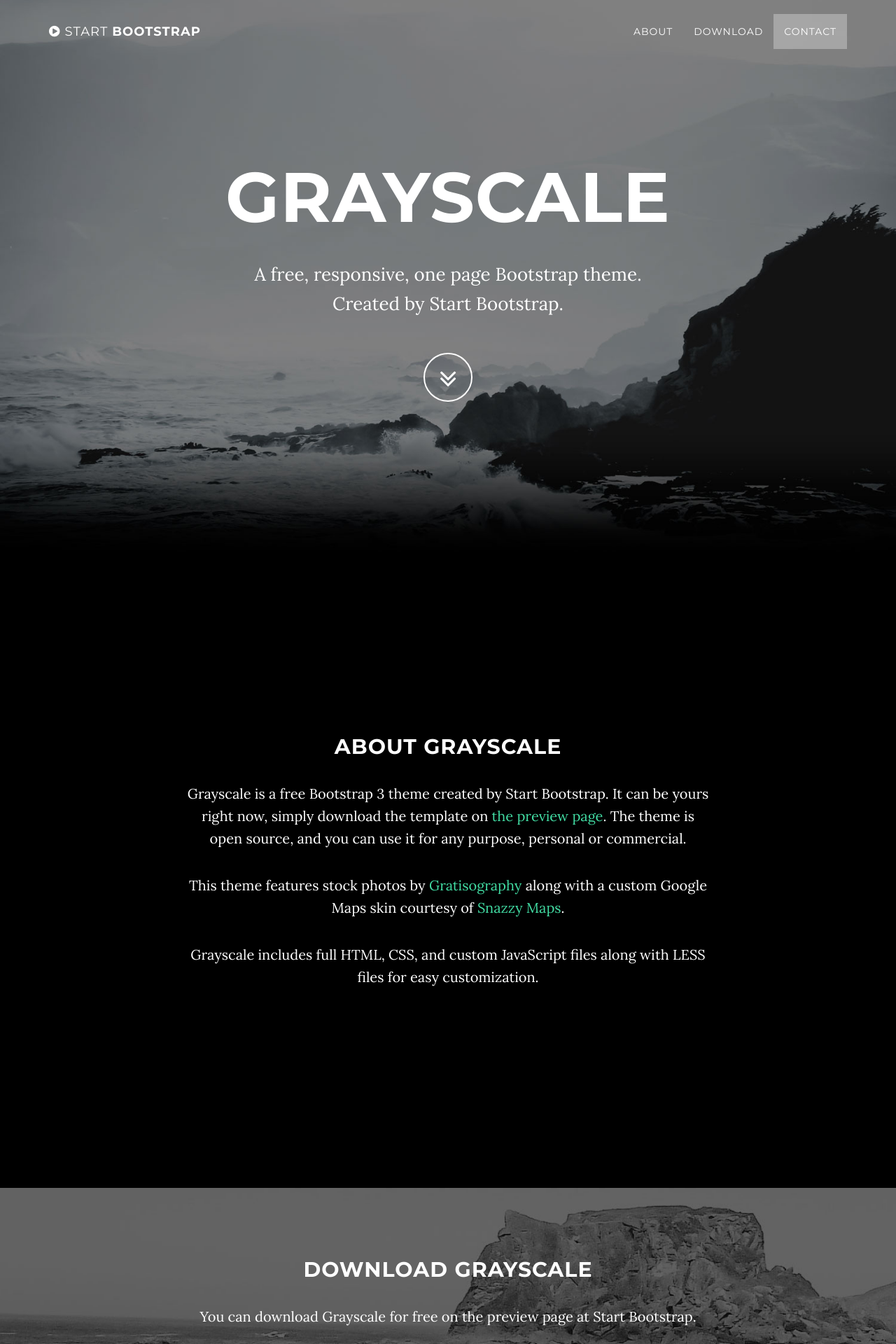
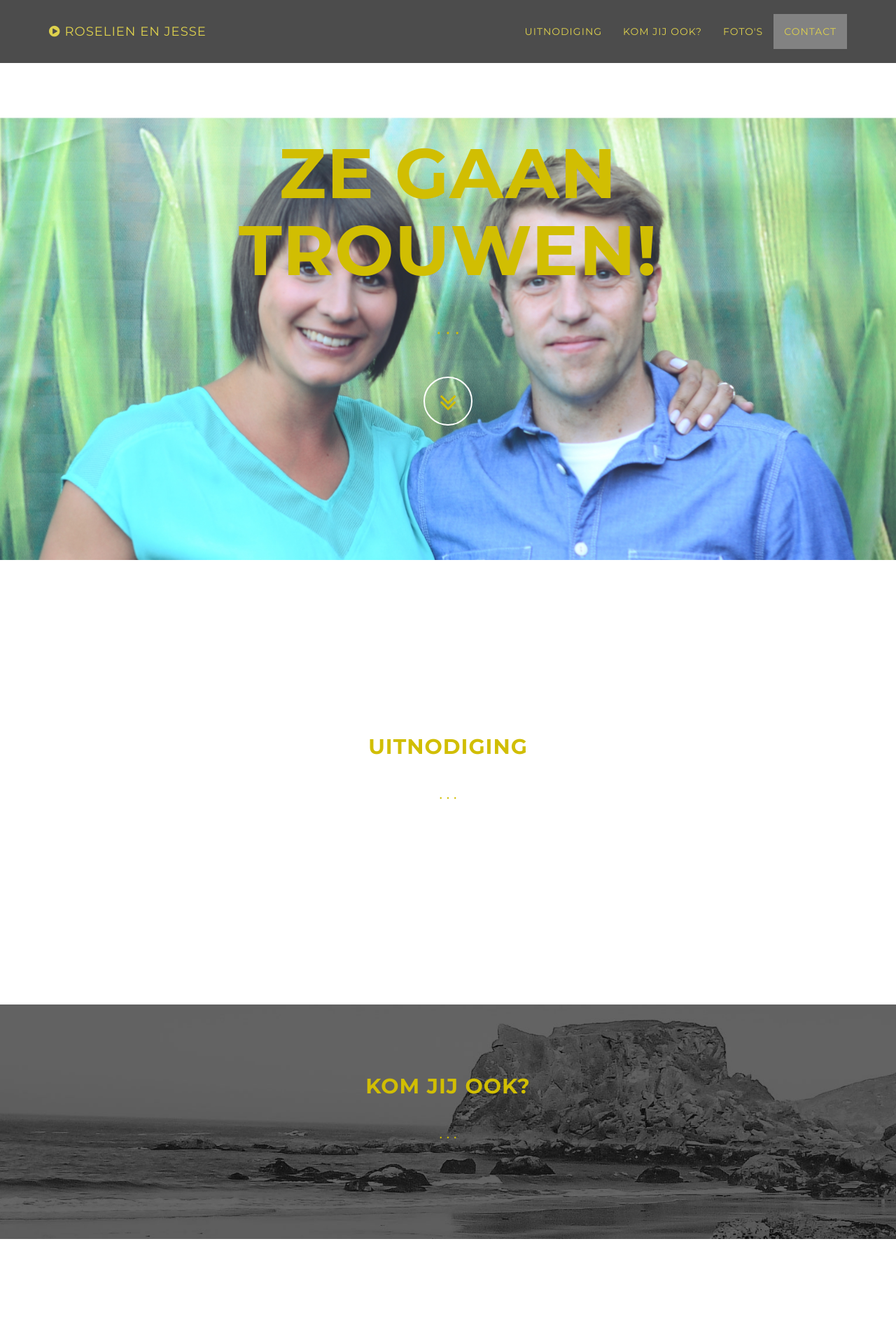
Before and after one commit to Sammerobbroeckx/trouw, a PHP site: page / in a window 1280 px wide. Shown: the top 1920 px of the page at 70% size. Run offline with PHP 8.4, Linux system fonts and the light colour scheme; some libraries are stand-ins or nearby versions.

Commit message:
first layout

```diff
--- a/css/grayscale.css
+++ b/css/grayscale.css
@@ -8,8 +8,8 @@ body {
     width: 100%;
     height: 100%;
     font-family: Lora,"Helvetica Neue",Helvetica,Arial,sans-serif;
-    color: #fff;
-    background-color: #000;
+    color: #D1BE02;
+    background-color: #fff;
 }
 
 html {
@@ -45,7 +45,7 @@ p {
 }
 
 a {
-    color: #42dca3;
+    color: #D1BE02;
     -webkit-transition: all .2s ease-in-out;
     -moz-transition: all .2s ease-in-out;
     transition: all .2s ease-in-out;
@@ -66,7 +66,7 @@ a:focus {
     border-bottom: 1px solid rgba(255,255,255,.3);
     text-transform: uppercase;
     font-family: Montserrat,"Helvetica Neue",Helvetica,Arial,sans-serif;
-    background-color: #000;
+    background-color: #fff;
 }
 
 .navbar-custom .navbar-brand {
@@ -89,7 +89,7 @@ a:focus {
 }
 
 .navbar-custom a {
-    color: #fff;
+    color: #D1BE02;
 }
 
 .navbar-custom .nav li a {
@@ -127,7 +127,8 @@ a:focus {
         padding: 20px 0;
         border-bottom: 0;
         letter-spacing: 1px;
-        background: 0 0;
+        background: #000;
+        opacity: 0.7;
         -webkit-transition: background .5s ease-in-out,padding .5s ease-in-out;
         -moz-transition: background .5s ease-in-out,padding .5s ease-in-out;
         transition: background .5s ease-in-out,padding .5s ease-in-out;
@@ -146,9 +147,9 @@ a:focus {
     height: auto;
     padding: 100px 0;
     text-align: center;
-    color: #fff;
+    color: #D1BE02;
     background: url(../img/intro-bg.jpg) no-repeat bottom center scroll;
-    background-color: #000;
+    background-color: #fff;
     -webkit-background-size: cover;
     -moz-background-size: cover;
     background-size: cover;
@@ -191,7 +192,7 @@ a:focus {
     border: 2px solid #fff;
     border-radius: 100%!important;
     font-size: 40px;
-    color: #fff;
+    color: #D1BE02;
     background: 0 0;
     -webkit-transition: background .3s ease-in-out;
     -moz-transition: background .3s ease-in-out;
@@ -264,7 +265,7 @@ a:focus {
 .download-section {
     width: 100%;
     padding: 50px 0;
-    color: #fff;
+    color: #D1BE02;
     background: url(../img/downloads-bg.jpg) no-repeat center center scroll;
     background-color: #000;
     -webkit-background-size: cover;
@@ -350,13 +351,13 @@ footer p {
 
 ::-moz-selection {
     text-shadow: none;
-    background: #fcfcfc;
+    background: #fff;
     background: rgba(255,255,255,.2);
 }
 
 ::selection {
     text-shadow: none;
-    background: #fcfcfc;
+    background: #fff;
     background: rgba(255,255,255,.2);
 }
 
@@ -369,5 +370,5 @@ img::-moz-selection {
 }
 
 body {
-    webkit-tap-highlight-color: rgba(255,255,255,.2);
+    webkit-tap-highlight-color: #fff;
 }
--- a/index.html
+++ b/index.html
@@ -9,7 +9,7 @@
     <meta name="description" content="">
     <meta name="author" content="">
 
-    <title>Grayscale - Start Bootstrap Theme</title>
+    <title>Roselien en Jesse</title>
 
     <!-- Bootstrap Core CSS -->
     <link href="css/bootstrap.min.css" rel="stylesheet">
@@ -41,7 +41,7 @@
                     <i class="fa fa-bars"></i>
                 </button>
                 <a class="navbar-brand page-scroll" href="#page-top">
-                    <i class="fa fa-play-circle"></i>  <span class="light">Start</span> Bootstrap
+                    <i class="fa fa-play-circle"></i>  <span class="light">Roselien en Jesse</span>
                 </a>
             </div>
 
@@ -53,10 +53,13 @@
                         <a href="#page-top"></a>
                     </li>
                     <li>
-                        <a class="page-scroll" href="#about">About</a>
+                        <a class="page-scroll" href="#uitnodiging">Uitnodiging</a>
                     </li>
                     <li>
-                        <a class="page-scroll" href="#download">Download</a>
+                        <a class="page-scroll" href="#komen">Kom jij ook?</a>
+                    </li>
+                    <li>
+                        <a class="page-scroll" href="#foto">Foto's</a>
                     </li>
                     <li>
                         <a class="page-scroll" href="#contact">Contact</a>
@@ -74,9 +77,9 @@
             <div class="container">
                 <div class="row">
                     <div class="col-md-8 col-md-offset-2">
-                        <h1 class="brand-heading">Grayscale</h1>
-                        <p class="intro-text">A free, responsive, one page Bootstrap theme.<br>Created by Start Bootstrap.</p>
-                        <a href="#about" class="btn btn-circle page-scroll">
+                        <h1 class="brand-heading">Ze gaan trouwen!</h1>
+                        <p class="intro-text">. . .</p>
+                        <a href="#uitnodiging" class="btn btn-circle page-scroll">
                             <i class="fa fa-angle-double-down animated"></i>
                         </a>
                     </div>
@@ -85,26 +88,35 @@
         </div>
     </header>
 
-    <!-- About Section -->
-    <section id="about" class="container content-section text-center">
+    <!-- Uitnodiging Section -->
+    <section id="uitnodiging" class="container content-section text-center">
         <div class="row">
             <div class="col-lg-8 col-lg-offset-2">
-                <h2>About Grayscale</h2>
-                <p>Grayscale is a free Bootstrap 3 theme created by Start Bootstrap. It can be yours right now, simply download the template on <a href="http://startbootstrap.com/template-overviews/grayscale/">the preview page</a>. The theme is open source, and you can use it for any purpose, personal or commercial.</p>
-                <p>This theme features stock photos by <a href="http://gratisography.com/">Gratisography</a> along with a custom Google Maps skin courtesy of <a href="http://snazzymaps.com/">Snazzy Maps</a>.</p>
-                <p>Grayscale includes full HTML, CSS, and custom JavaScript files along with LESS files for easy customization.</p>
+                <h2>Uitnodiging</h2>
+                <p>. . .</p>
             </div>
         </div>
     </section>
 
-    <!-- Download Section -->
-    <section id="download" class="content-section text-center">
+    <!-- Komen Section -->
+    <section id="komen" class="content-section text-center">
         <div class="download-section">
             <div class="container">
                 <div class="col-lg-8 col-lg-offset-2">
-                    <h2>Download Grayscale</h2>
-                    <p>You can download Grayscale for free on the preview page at Start Bootstrap.</p>
-                    <a href="http://startbootstrap.com/template-overviews/grayscale/" class="btn btn-default btn-lg">Visit Download Page</a>
+                    <h2>Kom jij ook?</h2>
+                    <p>. . .</p>
+                </div>
+            </div>
+        </div>
+    </section>
+
+    <!-- Foto's' Section -->
+    <section id="foto" class="content-section text-center">
+        <div class="download-section">
+            <div class="container">
+                <div class="col-lg-8 col-lg-offset-2">
+                    <h2>Foto's volgen nog!</h2>
+                    <p>. . .</p>
                 </div>
             </div>
         </div>
@@ -114,21 +126,8 @@
     <section id="contact" class="container content-section text-center">
         <div class="row">
             <div class="col-lg-8 col-lg-offset-2">
-                <h2>Contact Start Bootstrap</h2>
-                <p>Feel free to email us to provide some feedback on our templates, give us suggestions for new templates and themes, or to just say hello!</p>
-                <p><a href="mailto:feedback@startbootstrap.com">feedback@startbootstrap.com</a>
-                </p>
-                <ul class="list-inline banner-social-buttons">
-                    <li>
-                        <a href="https://twitter.com/SBootstrap" class="btn btn-default btn-lg"><i class="fa fa-twitter fa-fw"></i> <span class="network-name">Twitter</span></a>
-                    </li>
-                    <li>
-                        <a href="https://github.com/IronSummitMedia/startbootstrap" class="btn btn-default btn-lg"><i class="fa fa-github fa-fw"></i> <span class="network-name">Github</span></a>
-                    </li>
-                    <li>
-                        <a href="https://plus.google.com/+Startbootstrap/posts" class="btn btn-default btn-lg"><i class="fa fa-google-plus fa-fw"></i> <span class="network-name">Google+</span></a>
-                    </li>
-                </ul>
+                <h2>Contact</h2>
+                <p>. . .</p>
             </div>
         </div>
     </section>
@@ -139,7 +138,7 @@
     <!-- Footer -->
     <footer>
         <div class="container text-center">
-            <p>Copyright &copy; Your Website 2014</p>
+            <p>Robbroeckx Samme</p>
         </div>
     </footer>
 
```
Also changed, not shown: other parts of css/grayscale.css (+11 -11 lines), img/intro-bg.jpg, img/invite1.png (added), img/invite2.png (added).
